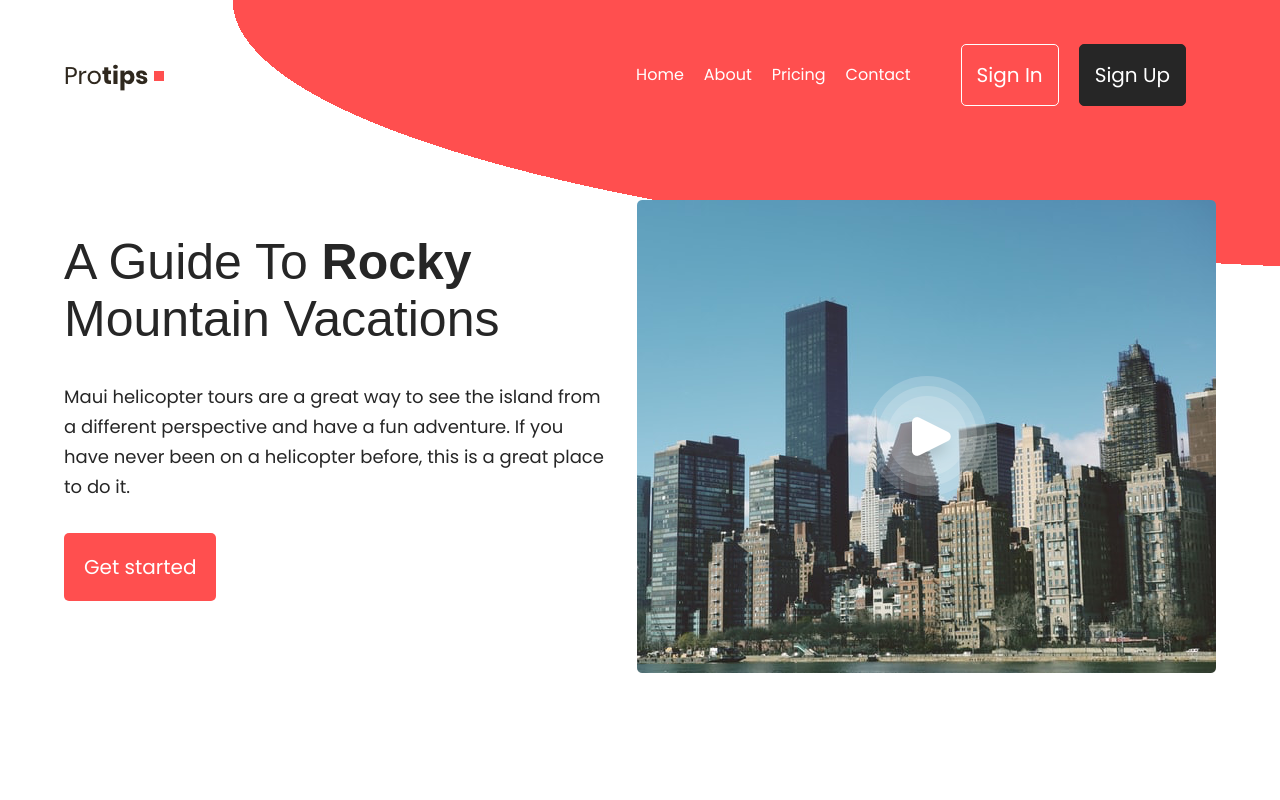
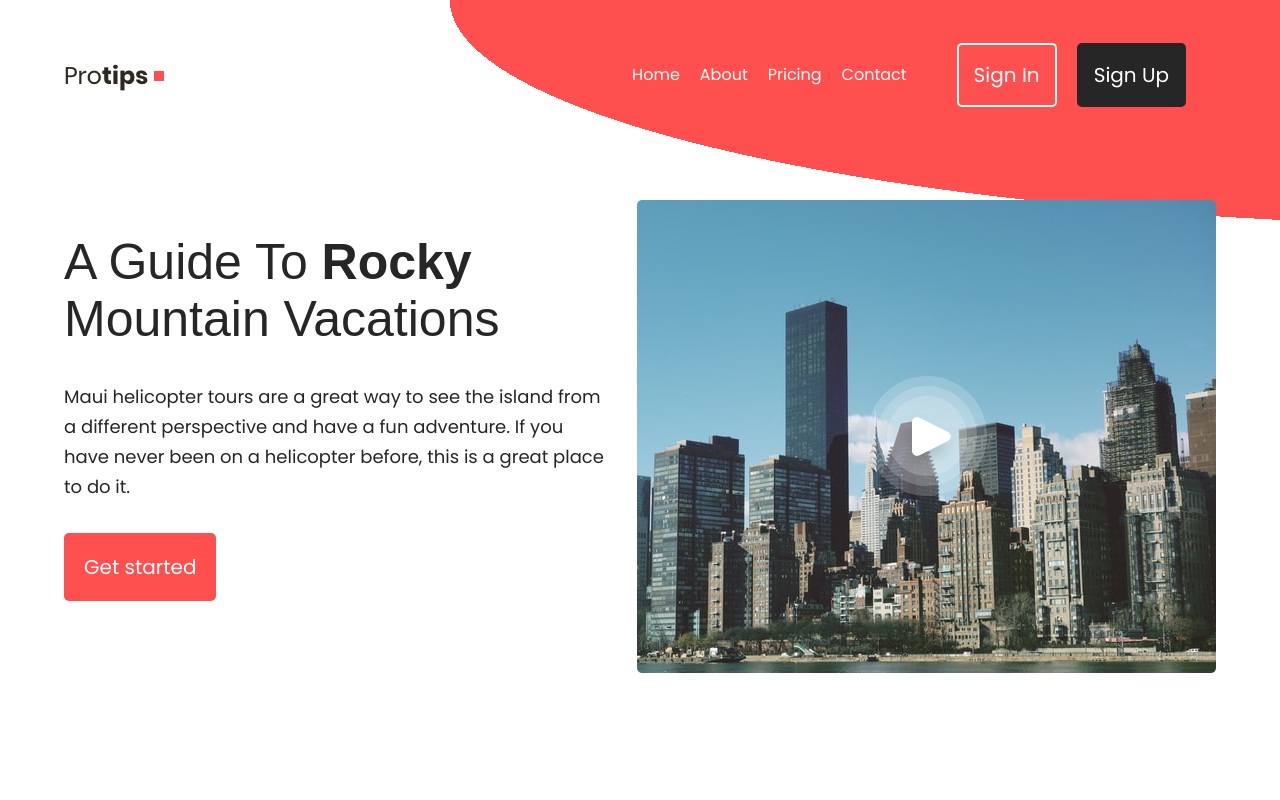
Before and after one commit to ZCrooks/protips-landing-page, a React (Vite) app: page / in a window 1280 px wide. Shown: the top 800 px of the page. Built offline with nearby package versions, Linux system fonts and the light colour scheme; a web font is replaced by a local one.

Commit message:
added newsletter subscription component and styled it, made minor styling tweaks elsewhere

```diff
--- a/src/App.css
+++ b/src/App.css
@@ -18,8 +18,7 @@ img {max-width: 100%; display: block;}
 }
 
 body {
-    background-image: radial-gradient(at top right, transparent 60%, #fff 50%),
-        linear-gradient(180deg, #FF4F4F 100%, #FF4F4F 100%);
+    background-image: radial-gradient(at top right, transparent 50%, #fff 50%), linear-gradient(#FF4F4F 100%, #FF4F4F 100%);
     background-size: 120% 100%, cover;
     background-repeat: no-repeat;
     margin: 0;
@@ -34,10 +33,13 @@ sans-serif;
 font-family: 'Poppins', sans-serif; */
 
 h1 {
-    font-family: 'Gotham', sans-serif;
     font-size: 2.5rem;
     font-weight: normal;
     color: #262626;
+}
+
+h1, label {
+    font-family: 'Gotham', sans-serif;
 }
 
 .ceo {
@@ -46,7 +48,7 @@ h1 {
 }
 
 
-h2, h3, h4, h5, p, li, a, .btn, .bottom-nav, .sign-in, .sign-up, .video-play {
+h2, h3, h4, h5, p, li, a, input, .btn, .bottom-nav, .sign-in, .sign-up, .video-play {
     font-family: 'Poppins', sans-serif;
     color: #262626;
     line-height: 30px;
@@ -61,7 +63,7 @@ h4 {
     font-weight: 600;
 }
 
-.nav-bar li {
+.nav-bar a {
     font-size: 0.8rem;
     color: white;
 }
@@ -71,6 +73,9 @@ p {
 }
 
 /* Colors and Buttons*/
+label, input {
+    color: #FFFFFF;
+}
 
 .title {
     color: #FF4F4F;
@@ -111,7 +116,7 @@ nav button:not(:last-child) {
     padding: 15px;
     color: #FFFFFF;
     border-radius: 5px;
-    border: 1px solid #FFFFFF;
+    border: 2px solid #FFFFFF;
 }
 nav button:not(:last-child):hover,
 nav button:not(:first-of-type):hover {
@@ -128,7 +133,7 @@ nav button:not(:first-of-type) {
     padding: 15px;
     color: #FFFFFF;
     border-radius: 5px;
-    border: 1px solid #262626;
+    border: 2px solid #262626;
 }
 
 
@@ -140,9 +145,6 @@ header {
     align-items: center;
 }
 
-header li {
-    list-style: none;
-}
 
 nav {
     display: flex;
@@ -156,8 +158,9 @@ nav {
     margin: 30px;
 }
 
-.nav-bar li {
+.nav-bar a {
     margin-left: 20px;
+    text-decoration: none;
 }
 
 /* INTRO SECTION */
@@ -238,9 +241,8 @@ nav {
 /* TESTIMONIAL SECTION */
 .testimonial {
     text-align: center;
-    margin-top: 15%;
+    margin-top: 10%;
 }
-
 
 .testimonial p {
     margin-top: 0;
@@ -320,6 +322,44 @@ h3, .subheader {
     margin-top: 0;
 }
 
+/* NEWSLETTER SUBSCRIPTION */
+form, input {
+    background-color: #FF4F4F;
+}
+
+form {
+    display: flex;
+    align-items: center;
+    height: 25vh;
+    width: 100%;
+    border-radius: 8px;
+    padding: 50px;
+    justify-content: space-evenly;
+    margin-bottom: 4%;
+}
+
+input {
+    border: 1px solid #FFFFFF;
+}
+
+.submit {
+    background-color: transparent;
+    border: 1px solid #FFFFFF;
+}
+
+.submit:hover {
+    cursor: pointer;
+    background: #474BFF;
+}
+
+.submit:focus {
+    cursor: pointer;
+}
+
+.field {
+    display: flex;
+}
+
 /* BOTTOM NAV SECTION */
 
 .bottom-nav {
@@ -355,7 +395,7 @@ h3, .subheader {
 /* FOOTER */
 
 footer {
-    margin-top: 15%;
+    margin-top: 10%;
     text-align: center;
 }
 
--- a/src/components/LandingPage.jsx
+++ b/src/components/LandingPage.jsx
@@ -16,6 +16,7 @@ import { Link } from 'react-router-dom';
 import { FontAwesomeIcon } from '@fortawesome/react-fontawesome';
 import { faCircleCheck } from '@fortawesome/free-solid-svg-icons';
 import { faPlay } from '@fortawesome/free-solid-svg-icons';
+import Newsletter from '../components/Newsletter';
 
 const LandingPage = () => {
 
@@ -26,10 +27,10 @@ const LandingPage = () => {
                 <img src={logo} alt="Protips Logo" />
                 <nav>
                     <ul className='nav-bar'>
-                        <li>Home</li>
-                        <li>About</li>
-                        <li>Pricing</li>
-                        <li>Contact</li>
+                        <Link to="#">Home</Link>
+                        <Link to="#">About</Link>
+                        <Link to="#">Pricing</Link>
+                        <Link to="#">Contact</Link>
                     </ul>
                     <button className='sign-in'>Sign In</button>
                     <button className='sign-up'>Sign Up</button>
@@ -169,6 +170,7 @@ const LandingPage = () => {
 
                 <section>
                     {/* Insert Subscription Component Here */}
+                    <Newsletter />
                 </section>
 
                 <section className='bottom-nav'>
--- a/src/components/Newsletter.jsx
+++ b/src/components/Newsletter.jsx
@@ -0,0 +1,20 @@
+// NEWSLETTER SUBSCRIPTION COMPONENT
+import { FontAwesomeIcon } from '@fortawesome/react-fontawesome';
+import { faPaperPlane } from '@fortawesome/free-solid-svg-icons';
+
+const Newsletter = () => {
+
+
+    return (
+       <form action="" method="POST" name="subscriptionForm">
+        <label htmlFor="email">Get Update Protips every newsletter</label>
+        <div className="field">
+            <input type="email" placeholder="Enter your email" required="true"/>
+            <button className="submit"><FontAwesomeIcon icon={faPaperPlane} style={{color: "#ffffff",}}/></button>
+        </div>
+
+       </form>
+    )
+}
+
+export default Newsletter;
```
